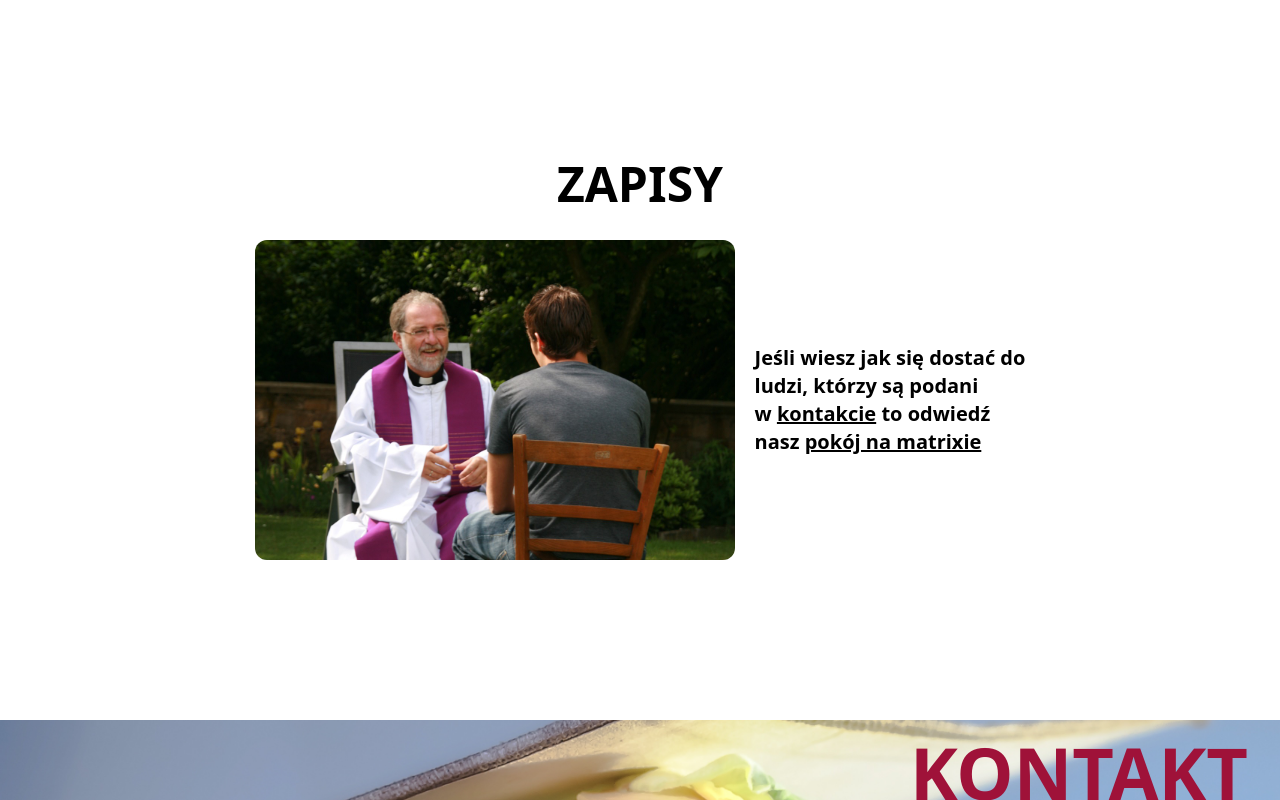
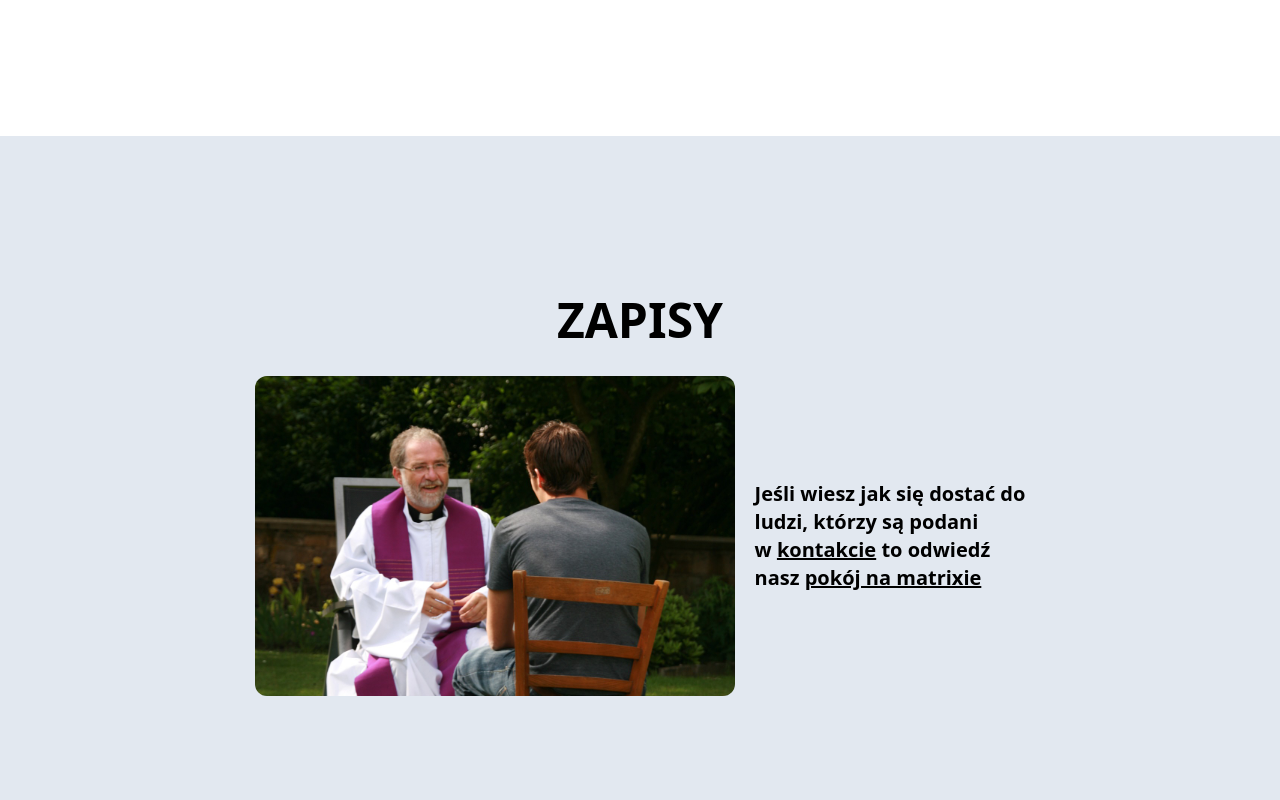
Before and after one commit to cooligus/elektrykowe-roze-rozancowe, a SvelteKit app: page / in a window 1280 px wide. Shown: the part 1400-2200 px from the top of the page. Built offline with nearby package versions, Linux system fonts and the light colour scheme.

Commit message:
Improve dark theme support

```diff
--- a/src/routes/+page.svelte
+++ b/src/routes/+page.svelte
@@ -10,8 +10,10 @@
 	<title>Elektrykowe Róże Różańcowe</title>
 </svelte:head>
 
-<Heading />
-<Rules />
-<Registration />
-<Contact />
-<Footer />
+<div class="dark:bg-gray-900 dark:text-white bg-white">
+	<Heading />
+	<Rules />
+	<Registration />
+	<Contact />
+	<Footer />
+</div>
--- a/src/routes/registration.svelte
+++ b/src/routes/registration.svelte
@@ -2,7 +2,7 @@
 	import Section from '$lib/section.svelte';
 </script>
 
-<Section heading="Zapisy" classes="pb-40">
+<Section heading="Zapisy" classes="py-40 dark:bg-gray-800 bg-slate-200">
 	<div class="flex justify-center items-center gap-5 md:flex-row flex-col">
 		<div class="md:w-[30em] md:h-[20em] w-[15em] overflow-hidden flex items-center rounded-xl">
 			<img
--- a/src/routes/rules.svelte
+++ b/src/routes/rules.svelte
@@ -24,7 +24,7 @@
 
 <Section
 	heading="Reguły"
-	classes="py-40 bg-right bg-no-repeat bg-hero bg-contain backdrop-blur-3xl"
+	classes="py-40 bg-right bg-no-repeat bg-hero bg-contain backdrop-blur-3xl dark:bg-gray-900/60"
 >
 	<div class="grid grid-cols-1 sm:grid-cols-2 xl:grid-cols-4 gap-5 max-w-[65em] m-auto">
 		{#each cards as card}
--- a/tailwind.config.js
+++ b/tailwind.config.js
@@ -1,6 +1,5 @@
 /** @type {import('tailwindcss').Config} */
 export default {
-	darkMode: ['class'],
 	content: ['./src/**/*.{html,js,svelte,ts}'],
 	theme: {
 		extend: {
```
